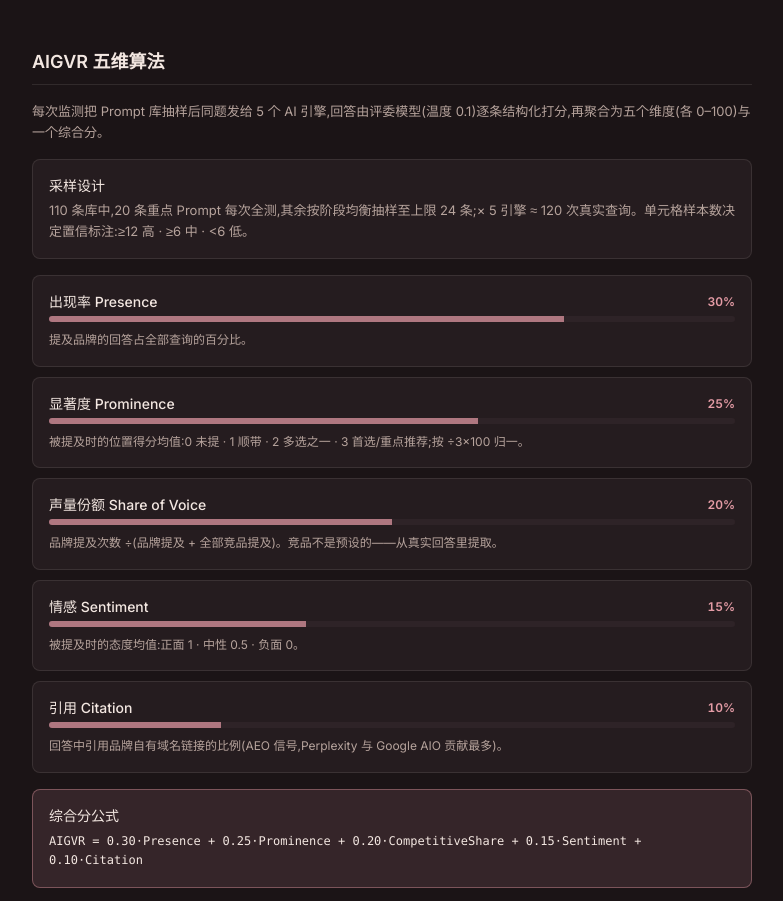
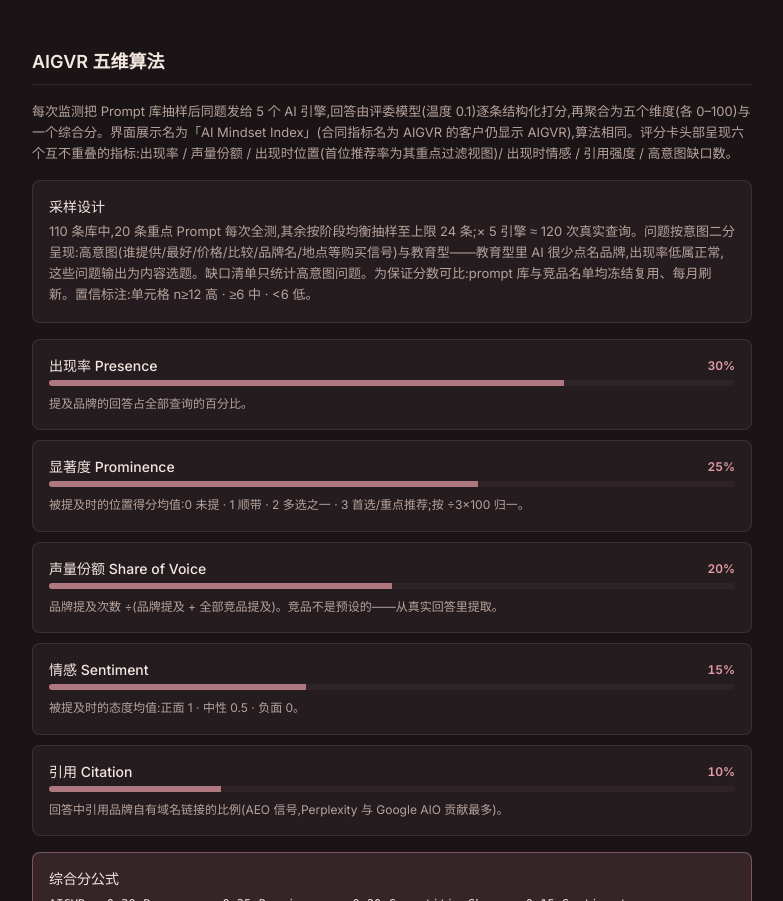
Before and after one commit to liujunshuo1987/memecmo-app, a Next.js app: page /guide in a window 1280 px wide. Shown: the part 3543-4444 px from the top of the page, without its empty margins (248-1031 px from the left). Built offline with nearby package versions, Linux system fonts and the light colour scheme; no server answers.

Commit message:
docs(guide): sync with P1 — intent taxonomy, six-KPI headline, AI Mindset Index naming (code-source-of-truth promise)
Co-Authored-By: Claude Opus 4.8 <noreply@anthropic.com>

```diff
--- a/app/guide/guide-content.tsx
+++ b/app/guide/guide-content.tsx
@@ -83,10 +83,10 @@ const T: Record<Lang, any> = {
       full_scan: ['全扫描:发现 → 监测 → 报告 一键串行,断点续跑(Inngest checkpoint)', '约 4–6 分钟'],
     },
     aigvrIntro:
-      '每次监测把 Prompt 库抽样后同题发给 5 个 AI 引擎,回答由评委模型(温度 0.1)逐条结构化打分,再聚合为五个维度(各 0–100)与一个综合分。',
+      '每次监测把 Prompt 库抽样后同题发给 5 个 AI 引擎,回答由评委模型(温度 0.1)逐条结构化打分,再聚合为五个维度(各 0–100)与一个综合分。界面展示名为「AI Mindset Index」(合同指标名为 AIGVR 的客户仍显示 AIGVR),算法相同。评分卡头部呈现六个互不重叠的指标:出现率 / 声量份额 / 出现时位置(首位推荐率为其重点过滤视图)/ 出现时情感 / 引用强度 / 高意图缺口数。',
     sampleTitle: '采样设计',
     sampleBody:
-      '110 条库中,20 条重点 Prompt 每次全测,其余按阶段均衡抽样至上限 24 条;× 5 引擎 ≈ 120 次真实查询。单元格样本数决定置信标注:≥12 高 · ≥6 中 · <6 低。',
+      '110 条库中,20 条重点 Prompt 每次全测,其余按阶段均衡抽样至上限 24 条;× 5 引擎 ≈ 120 次真实查询。问题按意图二分呈现:高意图(谁提供/最好/价格/比较/品牌名/地点等购买信号)与教育型——教育型里 AI 很少点名品牌,出现率低属正常,这些问题输出为内容选题。缺口清单只统计高意图问题。为保证分数可比:prompt 库与竞品名单均冻结复用、每月刷新。置信标注:单元格 n≥12 高 · ≥6 中 · <6 低。',
     dimName: { presence: '出现率 Presence', prominence: '显著度 Prominence', competitiveShare: '声量份额 Share of Voice', sentiment: '情感 Sentiment', citation: '引用 Citation' },
     dimDef: {
       presence: '提及品牌的回答占全部查询的百分比。',
@@ -180,10 +180,10 @@ const T: Record<Lang, any> = {
       full_scan: ['Full Scan: Discovery → Monitor → Report in one click, checkpointed (resumes, never double-runs)', '~4–6 min'],
     },
     aigvrIntro:
-      'Each Monitor run samples the prompt library, sends identical queries to 5 AI engines, judge-scores every answer (temperature 0.1, structured output), then aggregates five dimensions (0–100 each) and one composite.',
+      'Each Monitor run samples the prompt library, sends identical queries to 5 AI engines, judge-scores every answer (temperature 0.1, structured output), then aggregates five dimensions (0–100 each) and one composite. Displayed as "AI Mindset Index" (clients whose contract names the metric see AIGVR — same algorithm). The scorecard headline shows six non-overlapping KPIs: presence / share of voice / position-when-present (top-of-mind is its key-prompt filtered view) / sentiment-when-present / citation strength / high-intent gap count.',
     sampleTitle: 'Sampling design',
     sampleBody:
-      'All 20 key prompts are always measured; the rest are stage-balanced up to a cap of 24 prompts, × 5 engines ≈ 120 live queries per scan. Per-cell confidence: n≥12 high · n≥6 medium · below low.',
+      'All 20 key prompts are always measured; the rest are stage-balanced up to a cap of 24 prompts, × 5 engines ≈ 120 live queries per scan. Questions are presented by INTENT: high-intent (buying signals — who provides / best / price / compare / brand names / location) vs educational, where AI rarely names brands (low presence is normal; those prompts become content topics). The gap list counts high-intent questions only. For comparability, both the prompt library and the competitor set are frozen and reused, refreshed monthly. Per-cell confidence: n≥12 high · n≥6 medium · below low.',
     dimName: { presence: 'Presence', prominence: 'Prominence', competitiveShare: 'Share of Voice (competitive)', sentiment: 'Sentiment', citation: 'Citation' },
     dimDef: {
       presence: '% of all queries whose answer mentions the brand.',
@@ -277,7 +277,7 @@ const T: Record<Lang, any> = {
       full_scan: ['Full Scan: Khám phá → Giám sát → Báo cáo một chạm, có checkpoint (chạy tiếp, không chạy trùng)', '~4–6 phút'],
     },
     aigvrIntro:
-      'Mỗi lần giám sát lấy mẫu thư viện prompt, gửi cùng câu hỏi tới 5 công cụ AI, mô hình giám khảo chấm từng câu trả lời (temperature 0.1, đầu ra có cấu trúc), rồi tổng hợp 5 chiều (0–100) và một điểm tổng.',
+      'Mỗi lần giám sát lấy mẫu thư viện prompt, gửi cùng câu hỏi tới 5 công cụ AI, mô hình giám khảo chấm từng câu trả lời (temperature 0.1, đầu ra có cấu trúc), rồi tổng hợp 5 chiều (0–100) và một điểm tổng. Tên hiển thị là "AI Mindset Index" (khách có hợp đồng ghi AIGVR vẫn thấy AIGVR — cùng thuật toán). Bảng điểm hiển thị sáu KPI không trùng lặp: hiện diện / thị phần giọng nói / vị trí khi xuất hiện (đề xuất đầu tiên là góc nhìn lọc theo prompt trọng điểm) / cảm xúc / trích dẫn / số khoảng trống ý định cao.',
     sampleTitle: 'Thiết kế lấy mẫu',
     sampleBody:
       '20 prompt trọng điểm luôn được đo đủ; phần còn lại lấy mẫu cân bằng theo giai đoạn tới trần 24 prompt; × 5 công cụ ≈ 120 truy vấn thật mỗi lần quét. Độ tin cậy theo ô: n≥12 cao · n≥6 trung bình · thấp hơn là thấp.',
```
